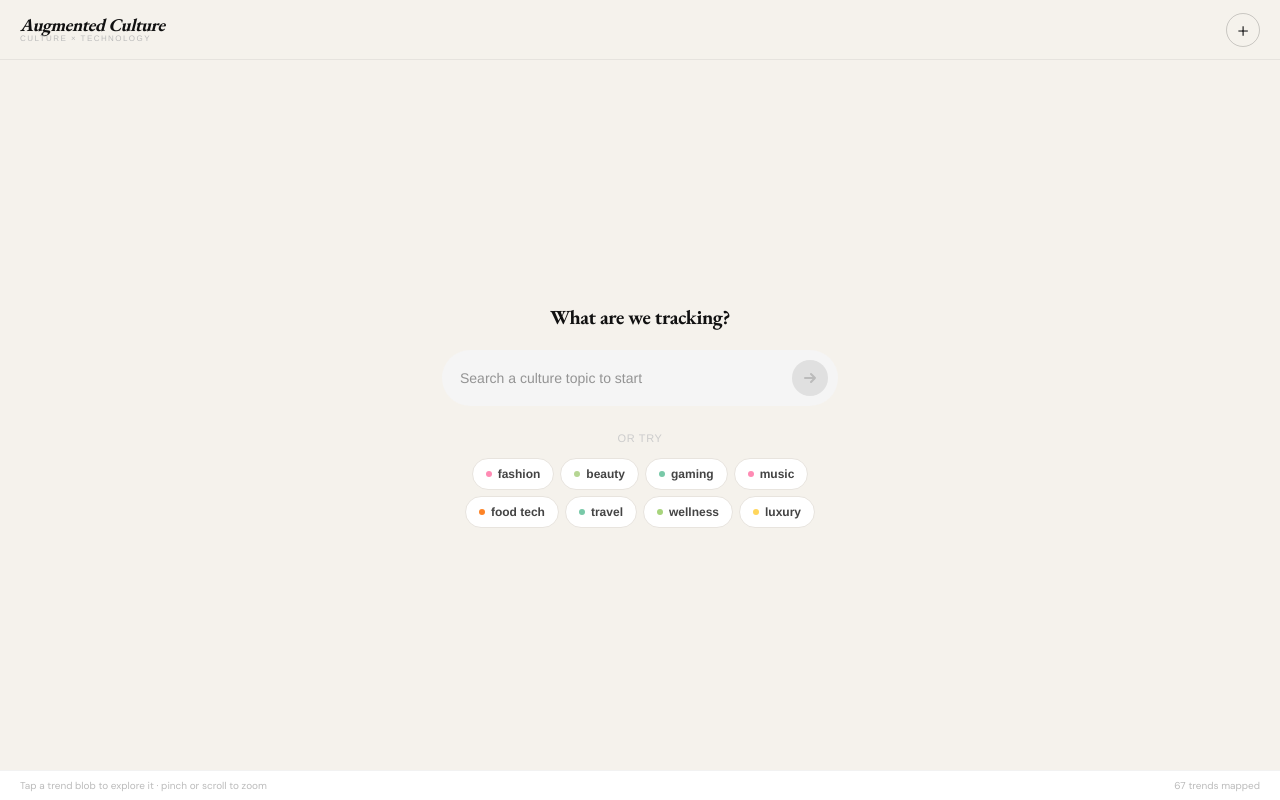
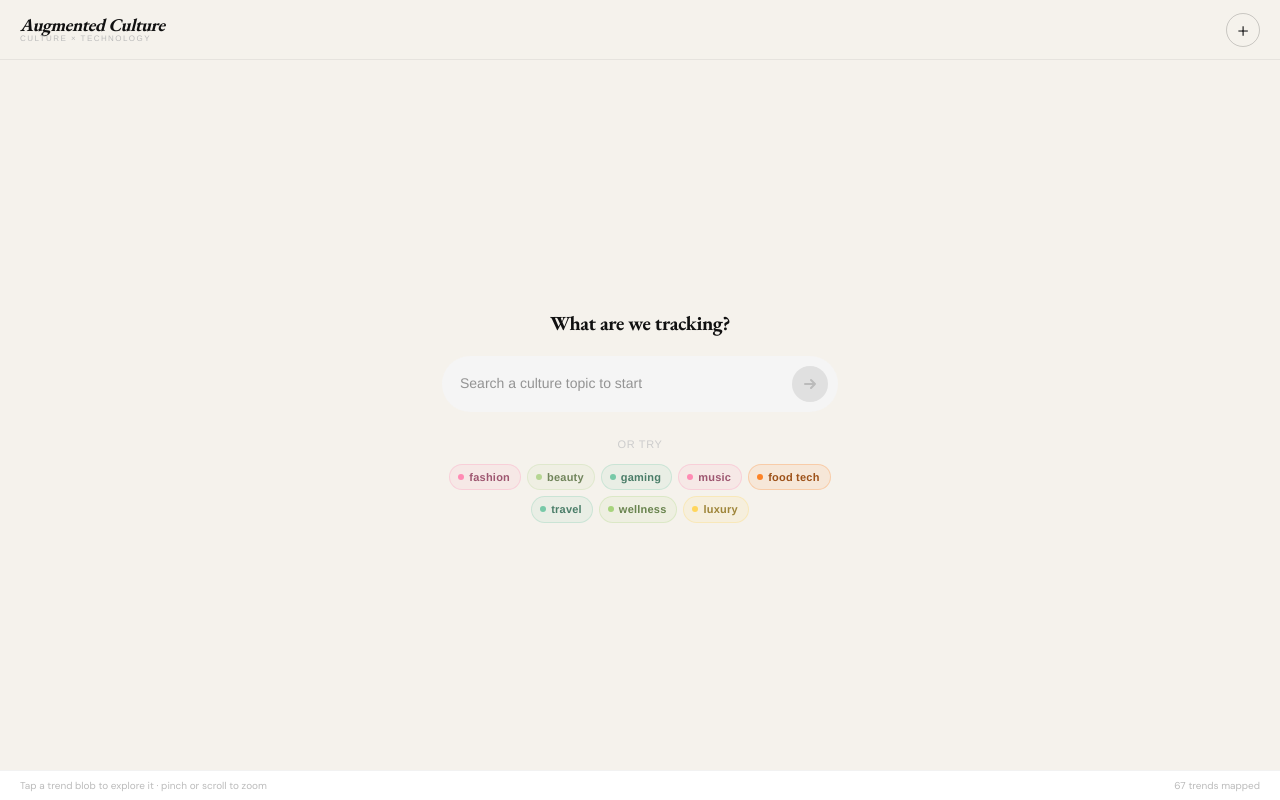
Before and after one commit to sunsiesstudio/trend-radar, a Next.js app: page / in a window 1280 px wide. Built offline with nearby package versions, Linux system fonts and the light colour scheme.

Commit message:
Home inspiration pills match filter chip style — colored bg tint and border

```diff
--- a/components/map/BlobRadarView.tsx
+++ b/components/map/BlobRadarView.tsx
@@ -492,25 +492,27 @@ export function BlobRadarView({
                     or try
                   </span>
                   <div style={{ display: "flex", flexWrap: "wrap", gap: 6, justifyContent: "center", marginTop: 10 }}>
-                    {inspirationPills.map(topic => (
+                    {inspirationPills.map(topic => {
+                      const color = TOPIC_COLORS[topic] ?? "#aaa";
+                      const dark = darkenColor(color);
+                      return (
                         <button
                           key={topic}
                           onClick={() => submitTopic(topic)}
                           style={{
-                          padding: "6px 13px", borderRadius: 20,
-                          background: "#fff", border: "1px solid #e8e4de",
-                          fontSize: 12, fontWeight: 600, color: "#444",
+                            padding: "4px 10px 4px 8px", borderRadius: 20,
+                            background: `${color}18`, border: `1px solid ${color}44`,
+                            fontSize: 11, fontWeight: 700, color: dark,
                             cursor: "pointer", fontFamily: "'Helvetica Neue', Helvetica, Arial, sans-serif",
-                          display: "flex", alignItems: "center", gap: 6,
-                          transition: "border-color 0.12s",
+                            display: "flex", alignItems: "center", gap: 5,
+                            letterSpacing: "0.02em",
                           }}
-                        onMouseEnter={e => (e.currentTarget.style.borderColor = TOPIC_COLORS[topic] ?? "#aaa")}
-                        onMouseLeave={e => (e.currentTarget.style.borderColor = "#e8e4de")}
                         >
-                        <span style={{ width: 6, height: 6, borderRadius: "50%", background: TOPIC_COLORS[topic] ?? "#ccc", display: "inline-block", flexShrink: 0 }} />
+                          <span style={{ width: 6, height: 6, borderRadius: "50%", background: color, display: "inline-block", flexShrink: 0 }} />
                           {topic.replace(/-/g, " ")}
                         </button>
-                    ))}
+                      );
+                    })}
                   </div>
                 </div>
               )}
```
Lines whose indentation alone changed are shown as unchanged.
